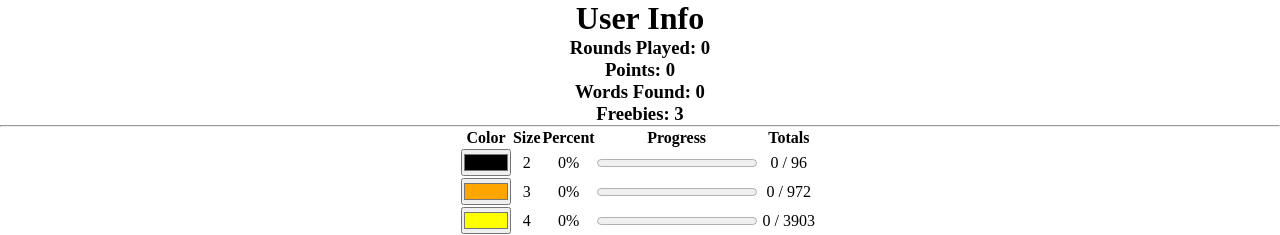
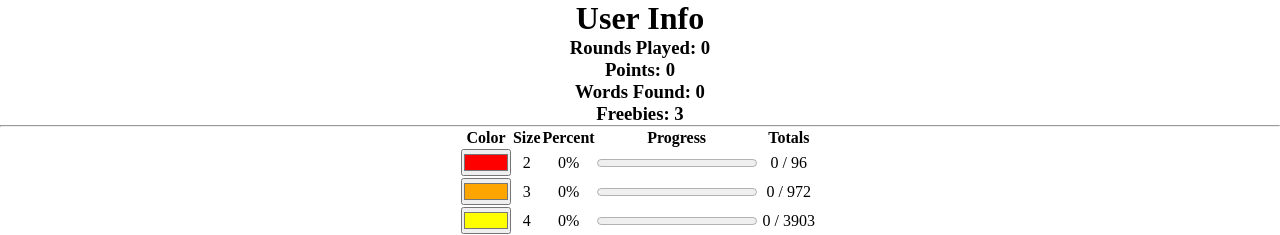
Before and after one commit to JordanKarp/Anagramer-JS, a React (Vite) app: page /user in a window 1280 px wide. Shown: the top 235 px of the page. Built offline with nearby package versions, Linux system fonts and the light colour scheme.

Commit message:
Update UserWordsFound.jsx

```diff
--- a/src/components/UserWordsFound.jsx
+++ b/src/components/UserWordsFound.jsx
@@ -3,17 +3,11 @@ import formatPercent from "../utils/formatPercent"
 
 const UserWordsFoundData = ({vocabNumbers, dictNumbers, totalFound}) => {
 
-    const loadDefaultNumColor = (event) => {
-      const r = document.querySelector(':root');
-      const picker = document.getElementById(event.target.id);
-      console.log(getComputedStyle(r).getPropertyValue('--size-' + event.target.name + '-clr'))
-      // picker.value = getComputedStyle(r).getPropertyValue('--size-' + event.target.name + '-clr')
-    }
     const changeSizeNumColor = (event) => {
       // const picker = document.getElementById(event.target.id);
       // picker.value = event.target.value
       const r = document.querySelector(':root');
-      console.log(getComputedStyle(r).getPropertyValue('--size-' + event.target.name + '-clr'))
+      // console.log(getComputedStyle(r).getPropertyValue('--size-' + event.target.name + '-clr'))
 
       r.style.setProperty('--size-' + event.target.name + '-clr', event.target.value)
     }
@@ -30,7 +24,7 @@ const UserWordsFoundData = ({vocabNumbers, dictNumbers, totalFound}) => {
               <th>Totals</th>
             </tr>
             <tr>
-              <td><input type="color" name='2' id='picker2' onInput={changeSizeNumColor} onLoad={loadDefaultNumColor}/></td>
+              <td><input type="color" name='2' defaultValue={'#ff0000'} onInput={changeSizeNumColor} /></td>
               <td>2</td>
               <td>{formatPercent(vocabNumbers[2] / dictNumbers[2])}%</td>
               <td><progress value={vocabNumbers[2] || 0} max={dictNumbers[2]}></progress></td>
```
